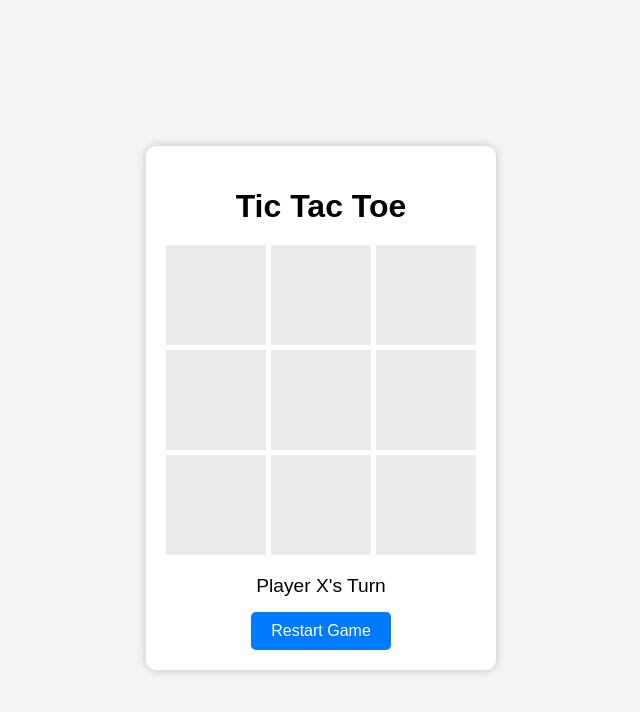
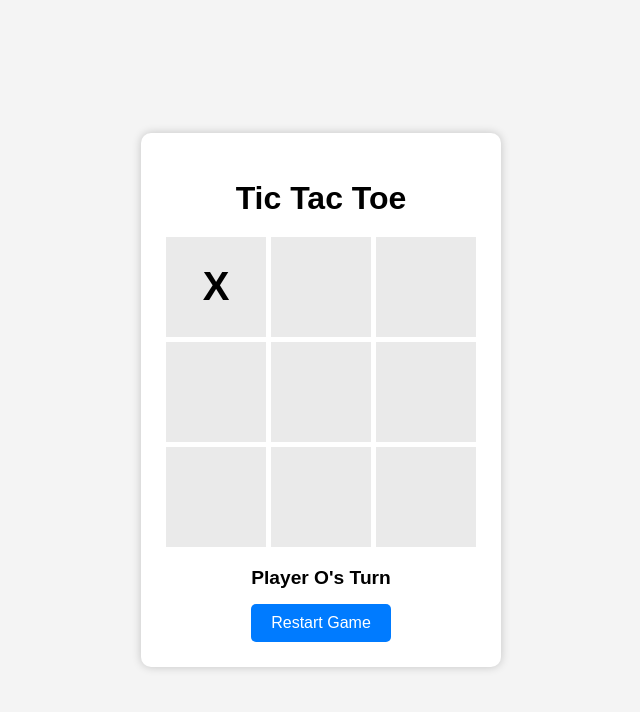
Before and after one commit to Swathi11952/Prodigy-Infotech-Internship, a plain HTML site: page Task-3/task3.html in a window 1280 px wide. Both pictures are taken after a click on the element 535 px from the left and 294 px from the top of the page. Shown: the whole page, without its empty margins (319-959 px from the left). Drawn offline with Linux system fonts and the light colour scheme.

Commit message:
Update task3.html

```diff
--- a/Task-3/task3.html
+++ b/Task-3/task3.html
@@ -2,23 +2,30 @@
 <html lang="en">
 <head>
     <meta charset="UTF-8">
+    <meta name="viewport" content="width=device-width, initial-scale=1.0">
     <title>Tic Tac Toe Game</title>
+
     <style>
+        * {
+            box-sizing: border-box;
+        }
+
         body {
+            margin: 0;
             font-family: Arial, sans-serif;
             background: #f4f4f4;
             display: flex;
             justify-content: center;
             align-items: center;
-            height: 100vh;
+            min-height: 100vh;
         }
 
         .game-container {
             text-align: center;
             background: white;
-            padding: 20px;
+            padding: 25px;
             border-radius: 10px;
-            box-shadow: 0 0 10px rgba(0,0,0,0.2);
+            box-shadow: 0 0 10px rgba(0, 0, 0, 0.2);
         }
 
         h1 {
@@ -36,6 +43,7 @@
             width: 100px;
             height: 100px;
             font-size: 2.5rem;
+            font-weight: bold;
             display: flex;
             justify-content: center;
             align-items: center;
@@ -50,6 +58,7 @@
         .status {
             margin: 15px 0;
             font-size: 1.2rem;
+            font-weight: bold;
         }
 
         button {
@@ -67,9 +76,11 @@
         }
     </style>
 </head>
+
 <body>
 
 <div class="game-container">
+
     <h1>Tic Tac Toe</h1>
 
     <div class="board" id="board">
@@ -85,79 +96,121 @@
     </div>
 
     <div class="status" id="status">Player X's Turn</div>
+
     <button onclick="resetGame()">Restart Game</button>
+
 </div>
 
 <script>
+
     const cells = document.querySelectorAll(".cell");
     const statusText = document.getElementById("status");
 
     let currentPlayer = "X";
     let gameActive = true;
-    let boardState = ["", "", "", "", "", "", "", "", ""];
+
+    let boardState = [
+        "", "", "",
+        "", "", "",
+        "", "", ""
+    ];
 
     const winningConditions = [
-        [0,1,2],
-        [3,4,5],
-        [6,7,8],
-        [0,3,6],
-        [1,4,7],
-        [2,5,8],
-        [0,4,8],
-        [2,4,6]
+        [0, 1, 2],
+        [3, 4, 5],
+        [6, 7, 8],
+        [0, 3, 6],
+        [1, 4, 7],
+        [2, 5, 8],
+        [0, 4, 8],
+        [2, 4, 6]
     ];
 
     cells.forEach((cell, index) => {
-        cell.addEventListener("click", () => handleCellClick(cell, index));
+
+        cell.addEventListener("click", function () {
+            handleCellClick(cell, index);
+        });
+
     });
 
     function handleCellClick(cell, index) {
-        if (boardState[index] !== "" || !gameActive) return;
+
+        if (boardState[index] !== "" || !gameActive) {
+            return;
+        }
 
         boardState[index] = currentPlayer;
+
         cell.textContent = currentPlayer;
 
         checkResult();
     }
 
     function checkResult() {
+
         let roundWon = false;
 
         for (let condition of winningConditions) {
+
             const [a, b, c] = condition;
+
             if (
-                boardState[a] &&
+                boardState[a] !== "" &&
                 boardState[a] === boardState[b] &&
                 boardState[a] === boardState[c]
             ) {
+
                 roundWon = true;
                 break;
             }
         }
 
         if (roundWon) {
-            statusText.textContent = Player ${currentPlayer} Wins!;
+
+            statusText.textContent =
+                `Player ${currentPlayer} Wins!`;
+
             gameActive = false;
+
             return;
         }
 
         if (!boardState.includes("")) {
+
             statusText.textContent = "Game Draw!";
+
             gameActive = false;
+
             return;
         }
 
-        currentPlayer = currentPlayer === "X" ? "O" : "X";
-        statusText.textContent = Player ${currentPlayer}'s Turn;
+        currentPlayer =
+            currentPlayer === "X" ? "O" : "X";
+
+        statusText.textContent =
+            `Player ${currentPlayer}'s Turn`;
     }
 
     function resetGame() {
-        boardState = ["", "", "", "", "", "", "", "", ""];
+
+        boardState = [
+            "", "", "",
+            "", "", "",
+            "", "", ""
+        ];
+
         currentPlayer = "X";
+
         gameActive = true;
+
         statusText.textContent = "Player X's Turn";
-        cells.forEach(cell => cell.textContent = "");
+
+        cells.forEach(function (cell) {
+            cell.textContent = "";
+        });
     }
+
 </script>
 
 </body>
```
